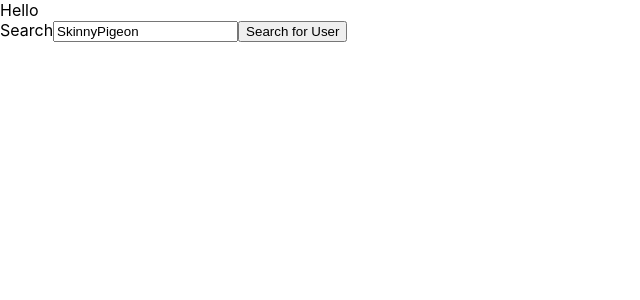
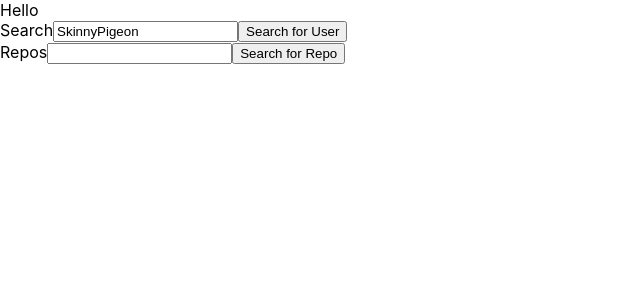
Before and after one commit to SkinnyPigeon/mvst-challenge, a React (Create React App) app: page / in a window 1280 px wide. Shown: the top 300 px of the page, without its empty margins (0-640 px from the left). Built offline with nearby package versions, Linux system fonts and the light colour scheme.

Commit message:
adding in repo search

```diff
--- a/src/components/Repositories.js
+++ b/src/components/Repositories.js
@@ -3,19 +3,54 @@ import React, { Component } from 'react';
 export default class Repositories extends Component {
 
     state = {
-        display: null
+        display: null,
+        repoSearch: ''
+
     }
 
     componentDidUpdate(prevProps, prevState) {
         console.log(prevProps)
         if(this.props.avatarUrl !== prevProps.avatarUrl) {
-            console.log("UPDATED")
+            const toDisplay = this.generateDisplay(this.props.repos);
+            this.setState({
+                display: toDisplay
+            })
         }
+        // if(this.state.repoSearch !== prevState.repoSearch &&
+        //     this.state.repoSearch.length > 3 &&
+        //     this.state.display !== null) {
+        //     console.log("Searching current repos")
+        //     const toDisplay = this.generateDisplay([this.props.repos[0]])
+        //     this.setState({
+        //         display: toDisplay
+        //     })
+        // }
+    }
+
+    generateDisplay = (repos) => {
+        return <div>
+            {repos.map((data, key) => {
+                return (
+                    <div key={key}>
+                        <p>{data.name}</p>
+                    </div>
+                )
+            })}
+        </div>
+    }
+
+    updateRepoSearch = (e) => {
+        this.setState({
+            repoSearch: e.target.value
+        })
     }
 
     render() {
         return (
             <div>
+                Repos
+                <input onChange={this.updateRepoSearch}/>
+                <button>Search for Repo</button>
                 {this.state.display}
             </div>
         )
```
